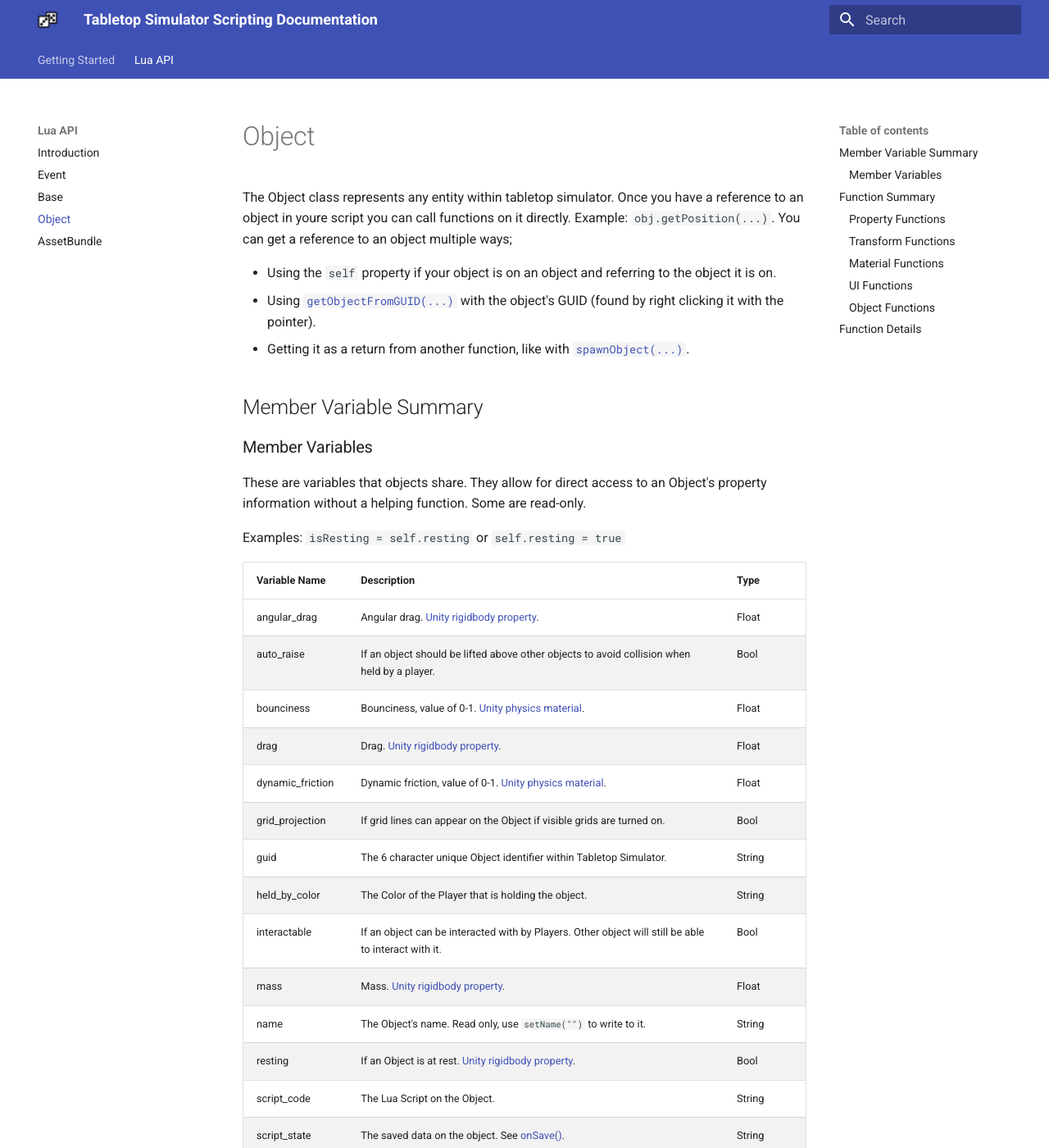
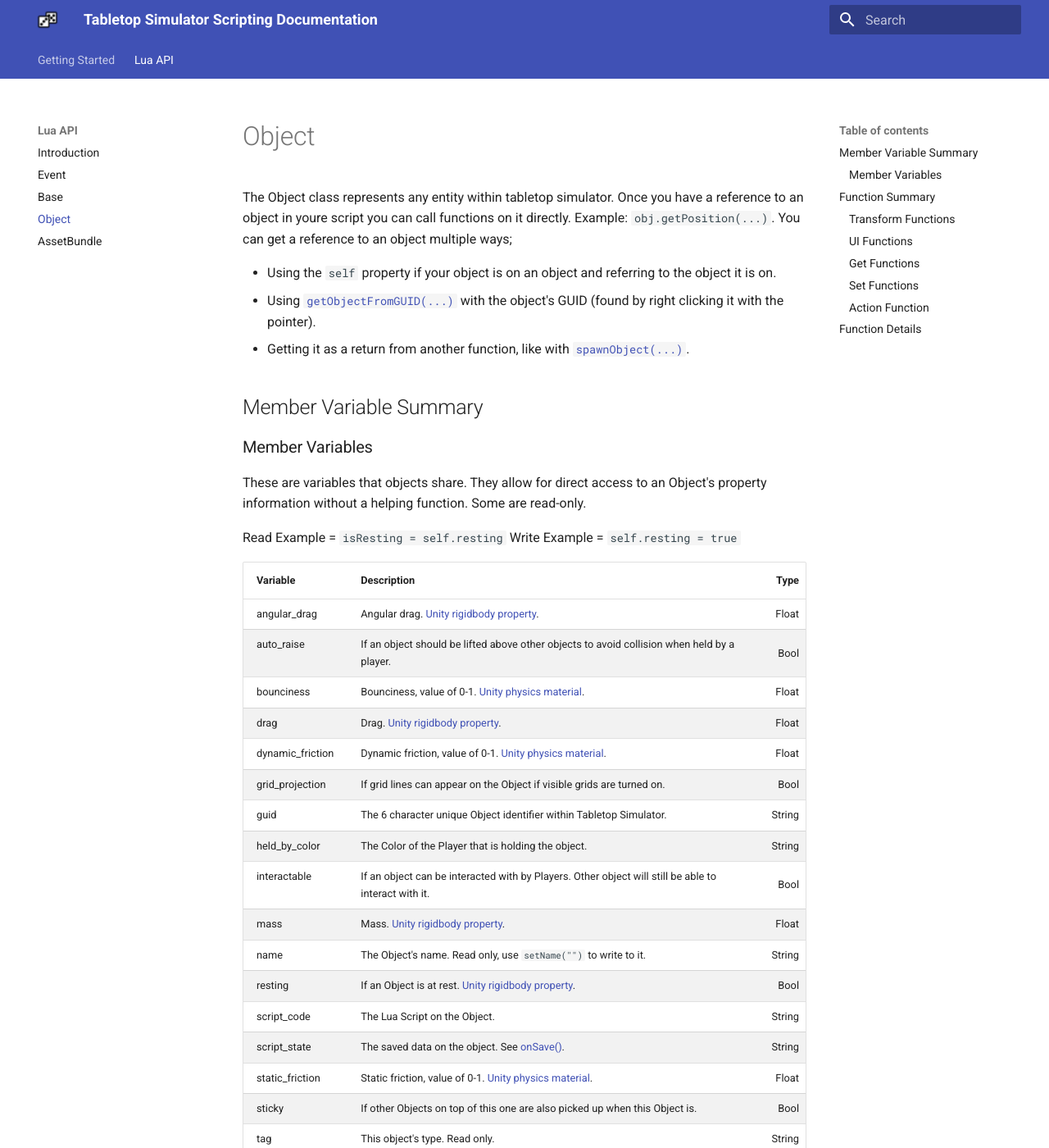
Before and after one commit to MisterStump/TTS-Scripting-Doc, an MkDocs documentation site: the page built from docs/object.md, in a window 1280 px wide and 1400 px high. Shown: the whole window at 82% size. Built offline with MkDocs 1.6.1 and Material for MkDocs 9.7.7, drawn with Linux system fonts in a browser that asks for light colours; old or Windows-style settings are respelled for this version of MkDocs; some of the changed text lies outside the part shown.

Commit message:
Initial Commit

```diff
--- a/docs/css/base.css
+++ b/docs/css/base.css
@@ -21,14 +21,26 @@
 /*Striped tables*/
 html body div.md-container table tr:nth-child(even) {background-color: #f2f2f2;}
 
-/*Limit 3'rd column width
-html body div.md-container table td + td + td {
-  max-width: 5px;
-}*/
+/*Limit 3'rd column width*/
+html body div.md-container table td:nth-child(3) {
+	min-width: 5px;
+	padding-right: 8px !important;
+	padding-left: 8px !important;
+	padding-top: 0px !important;
+	padding-bottom: 0px !important;
+	vertical-align: middle;
+}
 
-/*Redoce padding in table*/
-html body div.md-container table th, td {
-	margin: 100px;
-    padding: 100px 50px 100px 500px;
-    text-align: right;
+html body div.md-container table th:nth-child(3) {
+	min-width: 5px;
+	padding-right: 8px !important;
+	padding-left: 8px !important;
+	padding-bottom: 0px !important;
+	text-align: left;
 }
+
+/*Reduce padding in table body*/
+html body div.md-container table td {
+    padding-top: 8px !important;
+	padding-bottom: 8px !important;
+}
--- a/docs/object.md
+++ b/docs/object.md
@@ -7,13 +7,12 @@
 ##Member Variable Summary
 
 ###Member Variables
-
 These are variables that objects share. They allow for direct access to an Object's property information without a helping function. Some are read-only.
 
-Examples: `isResting = self.resting` or `self.resting = true`
+Read Example = `isResting = self.resting` Write Example = `self.resting = true`
 
-Variable Name | Description | Type
--- | -- | --
+Variable | Description | Type
+-- | -- | --:
 angular_drag | Angular drag. [Unity rigidbody property](https://docs.unity3d.com/Manual/class-Rigidbody.html). | Float
 auto_raise | If an object should be lifted above other objects to avoid collision when held by a player. | Bool
 bounciness | Bounciness, value of 0-1. [Unity physics material](https://docs.unity3d.com/Manual/class-PhysicMaterial.html). | Float
@@ -52,26 +51,36 @@
 
 ##Function Summary
 
-
-
-###Property Functions
-
 ###Transform Functions
-
-These functions handle the position/rotation/scale/velocity of items.
-
-###Material Functions
-
-These functions handle material transformation.
-
-###UI Functions
-
-These functions allow for the creation/editing/removal of functional buttons and text inputs which themselves can trigger code within your scripts.
-
-###Object Functions
+These functions handle the physical attributes of an Object: Position, Rotation, Scale, Velocity. In other words, moving objects around as well as getting information on how they are moving.
 
 
 
+
+Function Name | Description | <i class="material-icons" style="line-height:90%;">info_outline</i>
+-- | -- | --:
+addForce(Vector, Int force_type) | Adds force to an object in a directional Vector. | [<i class="material-icons" style="line-height:150%;">info_outline</i>](#addforce)
+addTorque(Vector, Int force_type) | Adds torque to an object in a rotational Vector. | [<i class="material-icons" style="line-height:150%;">info_outline</i>](#addtorque)
+getAngularVelocity() | Returns a Vector of the current angular velocity. | [<i class="material-icons" style="line-height:150%;">info_outline</i>](#getangularvelocity)
+
+
+
+###UI Functions
+These functions allow for the creation/editing/removal of functional buttons and text inputs which themselves trigger code within your scripts.
+
+
+###Get Functions
+These functions obtain information from an object.
+
+
+###Set Functions
+These functions apply action to an object. They take some property in order to work.
+
+
+###Action Function
+These functions perform general actions on objects and do not require any input parameters.
+
+flip()
 
 
 
```
Also changed, not shown: other parts of docs/object.md (+1 -1 lines), site/search/search_index.json.
